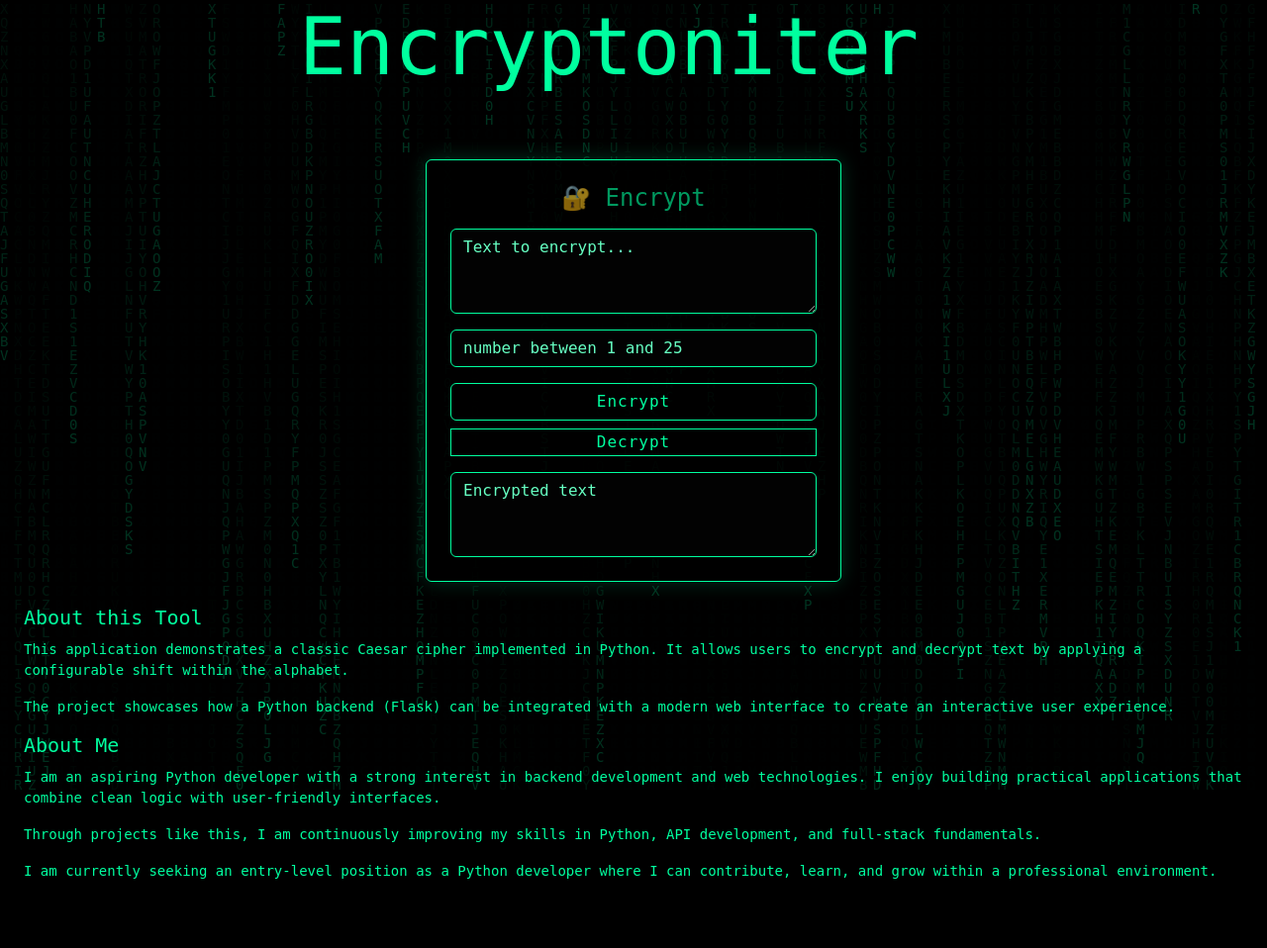
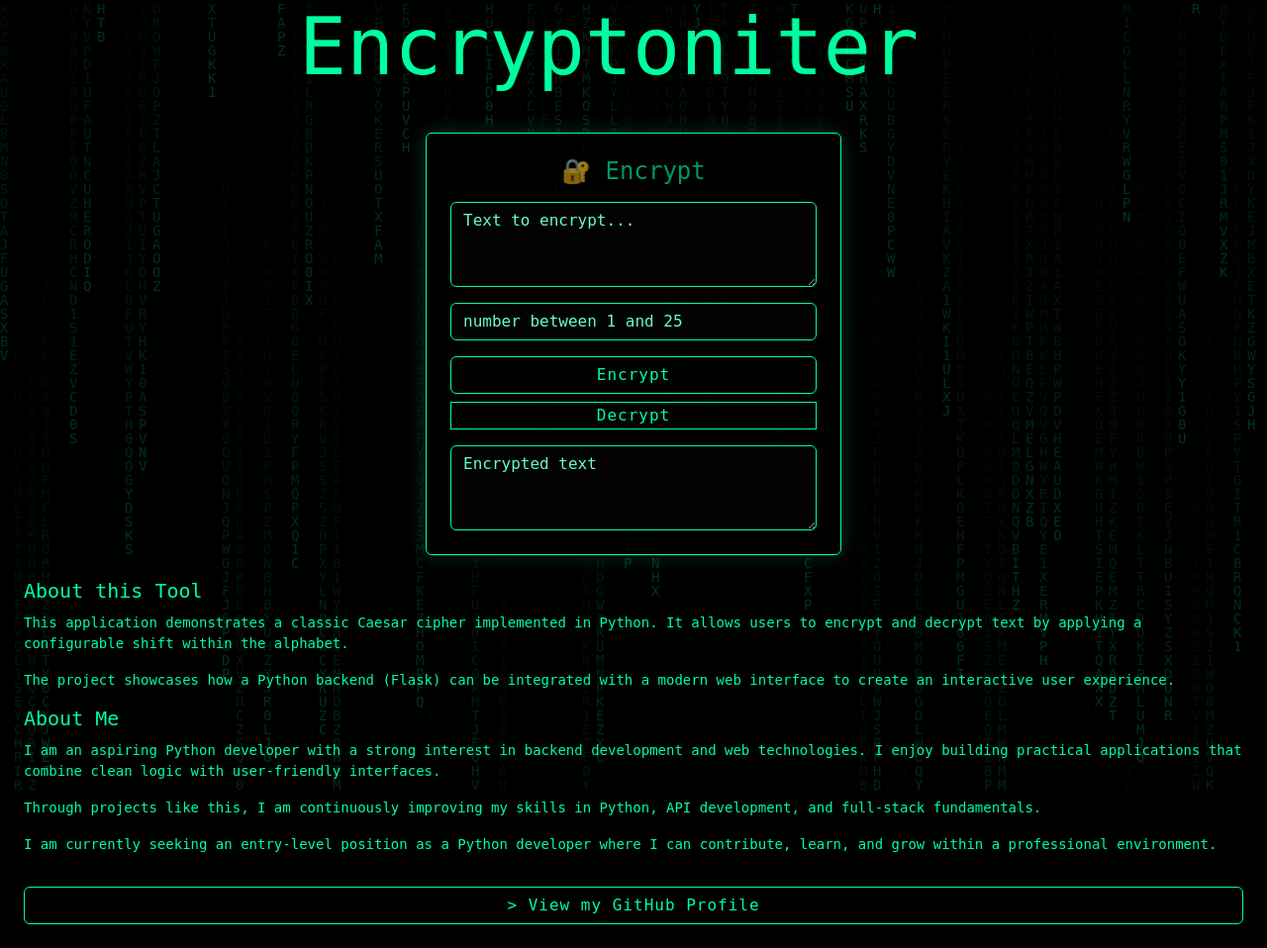
Before and after one commit to sebo0815/cipher-web-app, a Flask app: page / in a window 1280 px wide. Shown: the whole page at 99% size. Before the commit the page ends 888 px from the top, so only its background shows below. Run offline with Flask 3, Linux system fonts and the light colour scheme.

Commit message:
Update index.html

```diff
--- a/templates/index.html
+++ b/templates/index.html
@@ -1,5 +1,5 @@
 <!DOCTYPE html>
-<html lang="de">
+<html lang="en">
 <head>
     <meta charset="UTF-8">
     <meta name="viewport" content="width=device-width, initial-scale=1.0">
@@ -218,6 +218,10 @@ textarea:focus {
         I am currently seeking an entry-level position as a Python developer where I can
         contribute, learn, and grow within a professional environment.
     </p>
+
+        <a href="https://github.com/sebo0815" target="_blank" class="btn btn-hacker w-100 mt-3">
+    > View my GitHub Profile
+        </a>
         </div>
 
 </div>
```
